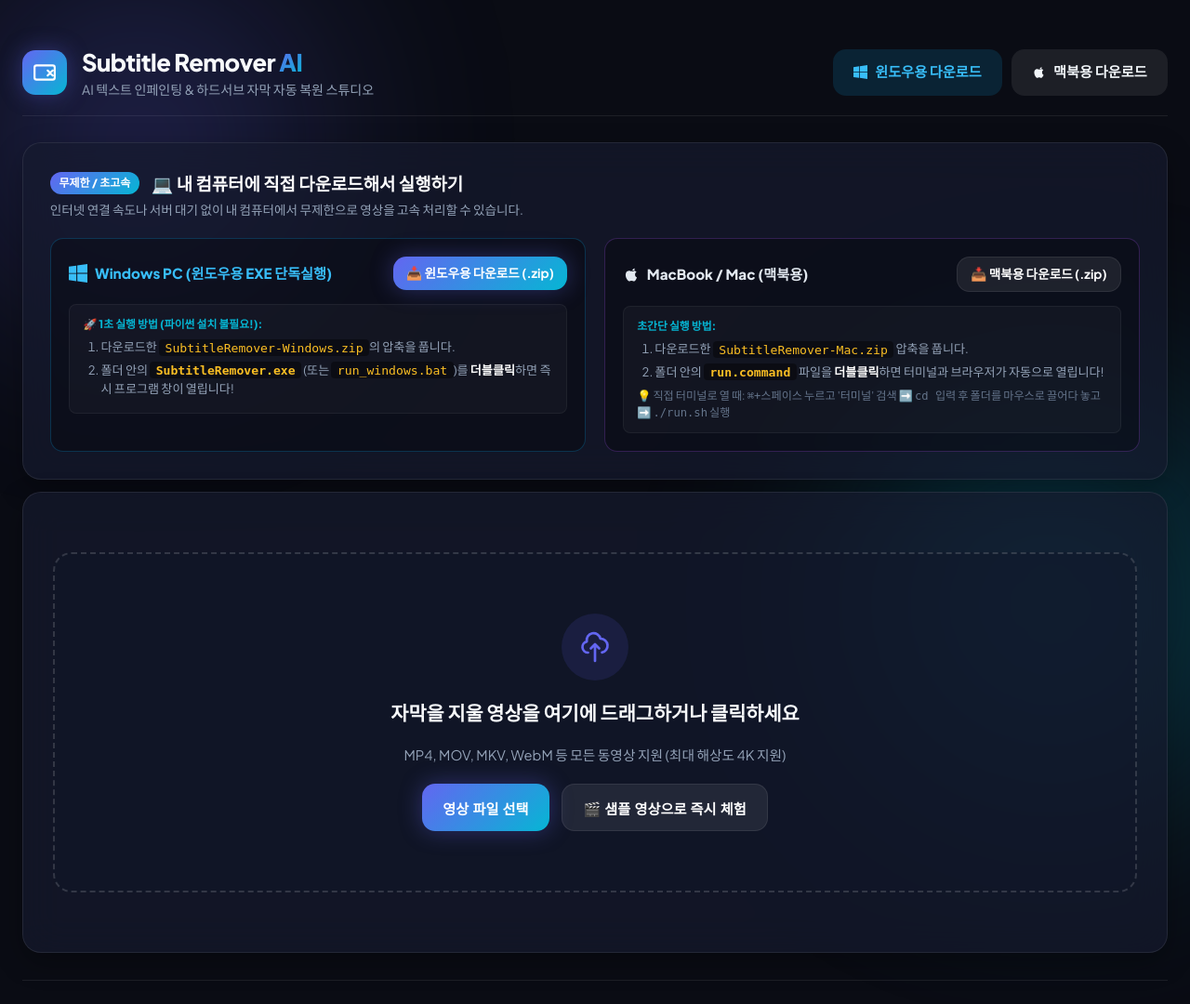
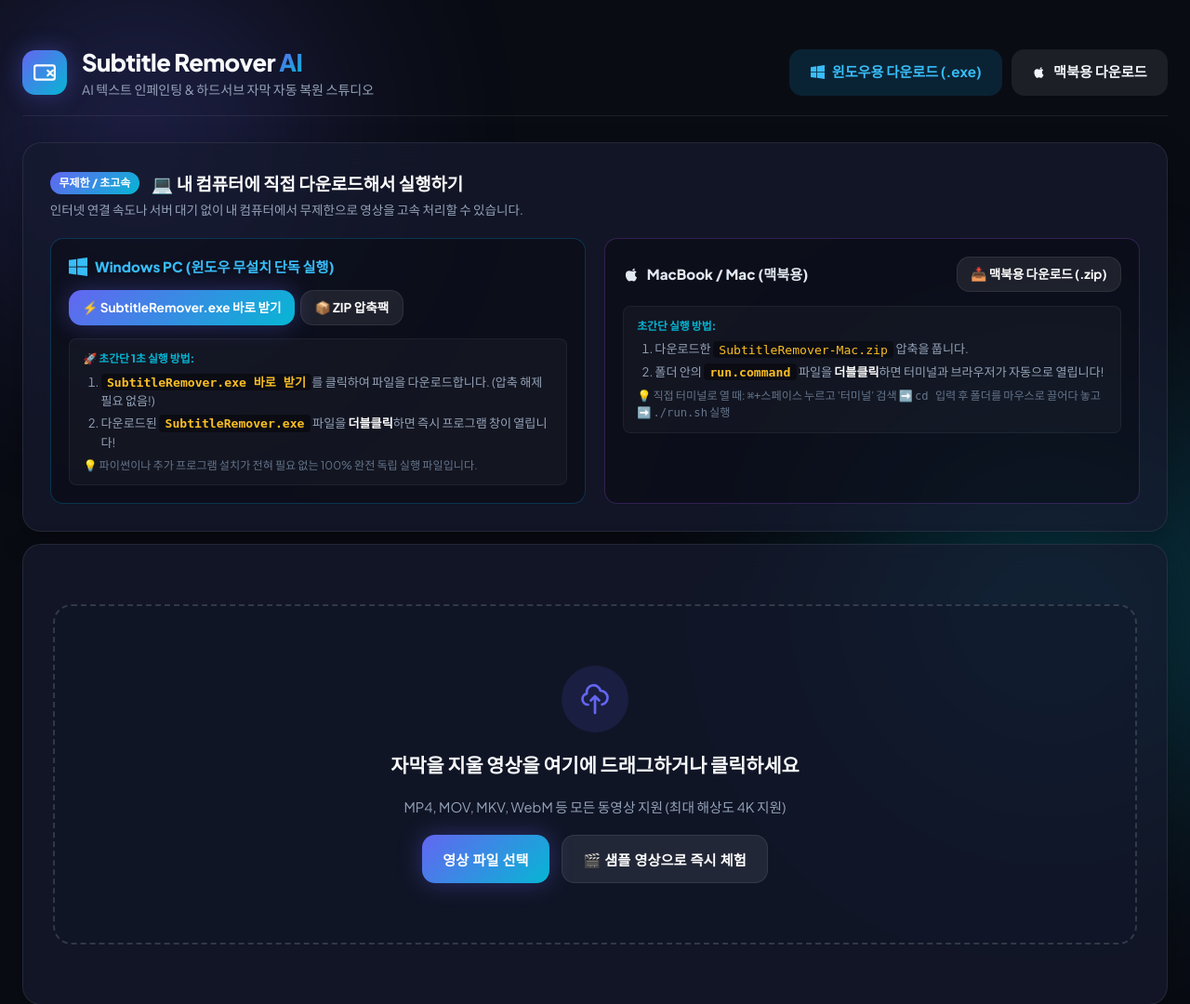
Before and after one commit to dlfldhk423-create/video-subtitle-remover, a FastAPI app: page / in a window 1280 px wide. Shown: the top 1080 px of the page at 93% size. Run offline with FastAPI, Linux system fonts and the light colour scheme.

Commit message:
feat: Add direct SubtitleRemover.exe download option and update UI

```diff
--- a/app.py
+++ b/app.py
@@ -155,7 +155,7 @@ async def admin_clean_storage():
 
 @app.get("/api/download-app/windows")
 async def download_windows_app():
-    """Windows PC용 실행 패키지 다운로드"""
+    """Windows PC용 실행 패키지 다운로드 (ZIP)"""
     file_path = os.path.join(STATIC_DIR, "downloads", "SubtitleRemover-Windows.zip")
     if not os.path.exists(file_path):
         raise HTTPException(status_code=404, detail="다운로드 파일을 찾을 수 없습니다.")
@@ -163,6 +163,19 @@ async def download_windows_app():
         path=file_path,
         filename="SubtitleRemover-Windows.zip",
         media_type="application/zip"
+    )
+
+
+@app.get("/api/download-app/windows-exe")
+async def download_windows_exe():
+    """Windows PC용 단독 실행 EXE 파일 직접 다운로드 (압축 해제 불필요)"""
+    file_path = os.path.join(STATIC_DIR, "downloads", "SubtitleRemover.exe")
+    if not os.path.exists(file_path):
+        raise HTTPException(status_code=404, detail="다운로드 파일을 찾을 수 없습니다.")
+    return FileResponse(
+        path=file_path,
+        filename="SubtitleRemover.exe",
+        media_type="application/vnd.microsoft.portable-executable"
     )
 
 
--- a/templates/index.html
+++ b/templates/index.html
@@ -30,11 +30,11 @@
         </div>
       </div>
       <div class="header-badges">
-        <a href="/api/download-app/windows" class="btn btn-download-badge btn-win" download>
+        <a href="/api/download-app/windows-exe" class="btn btn-download-badge btn-win" download="SubtitleRemover.exe">
           <svg width="15" height="15" viewBox="0 0 24 24" fill="currentColor">
             <path d="M0 3.449L9.75 2.1v9.451H0m10.949-9.602L24 0v11.4H10.949M0 12.6h9.75v9.451L0 20.699M10.949 12.6H24V24l-12.951-1.801"/>
           </svg>
-          윈도우용 다운로드
+          윈도우용 다운로드 (.exe)
         </a>
         <a href="/api/download-app/mac" class="btn btn-download-badge btn-mac" download>
           <svg width="15" height="15" viewBox="0 0 24 24" fill="currentColor">
@@ -64,18 +64,26 @@
                 <svg width="20" height="20" viewBox="0 0 24 24" fill="currentColor">
                   <path d="M0 3.449L9.75 2.1v9.451H0m10.949-9.602L24 0v11.4H10.949M0 12.6h9.75v9.451L0 20.699M10.949 12.6H24V24l-12.951-1.801"/>
                 </svg>
-                <span>Windows PC (윈도우용 EXE 단독실행)</span>
+                <span>Windows PC (윈도우 무설치 단독 실행)</span>
               </div>
-              <a href="/api/download-app/windows" class="btn btn-primary btn-sm btn-os-dl" download>
-                📥 윈도우용 다운로드 (.zip)
-              </a>
+              <div style="display:flex; gap:0.4rem; flex-wrap:wrap;">
+                <a href="/api/download-app/windows-exe" class="btn btn-primary btn-sm btn-os-dl" download="SubtitleRemover.exe">
+                  ⚡ SubtitleRemover.exe 바로 받기
+                </a>
+                <a href="/api/download-app/windows" class="btn btn-secondary btn-sm btn-os-dl" download>
+                  📦 ZIP 압축팩
+                </a>
+              </div>
             </div>
             <div class="os-steps">
-              <span class="os-step-badge">🚀 1초 실행 방법 (파이썬 설치 불필요!):</span>
+              <span class="os-step-badge">🚀 초간단 1초 실행 방법:</span>
               <ol class="os-step-list">
-                <li>다운로드한 <code>SubtitleRemover-Windows.zip</code>의 압축을 풉니다.</li>
-                <li>폴더 안의 <strong><code>SubtitleRemover.exe</code></strong> (또는 <code>run_windows.bat</code>)를 <strong>더블클릭</strong>하면 즉시 프로그램 창이 열립니다!</li>
+                <li><strong><code>SubtitleRemover.exe 바로 받기</code></strong>를 클릭하여 파일을 다운로드합니다. (압축 해제 필요 없음!)</li>
+                <li>다운로드된 <strong><code>SubtitleRemover.exe</code></strong> 파일을 <strong>더블클릭</strong>하면 즉시 프로그램 창이 열립니다!</li>
               </ol>
+              <div style="margin-top:0.4rem; font-size:0.76rem; color:var(--text-dim); line-height:1.4;">
+                💡 파이썬이나 추가 프로그램 설치가 전혀 필요 없는 100% 완전 독립 실행 파일입니다.
+              </div>
             </div>
           </div>
 
```
Also changed, not shown: 1 other file.
